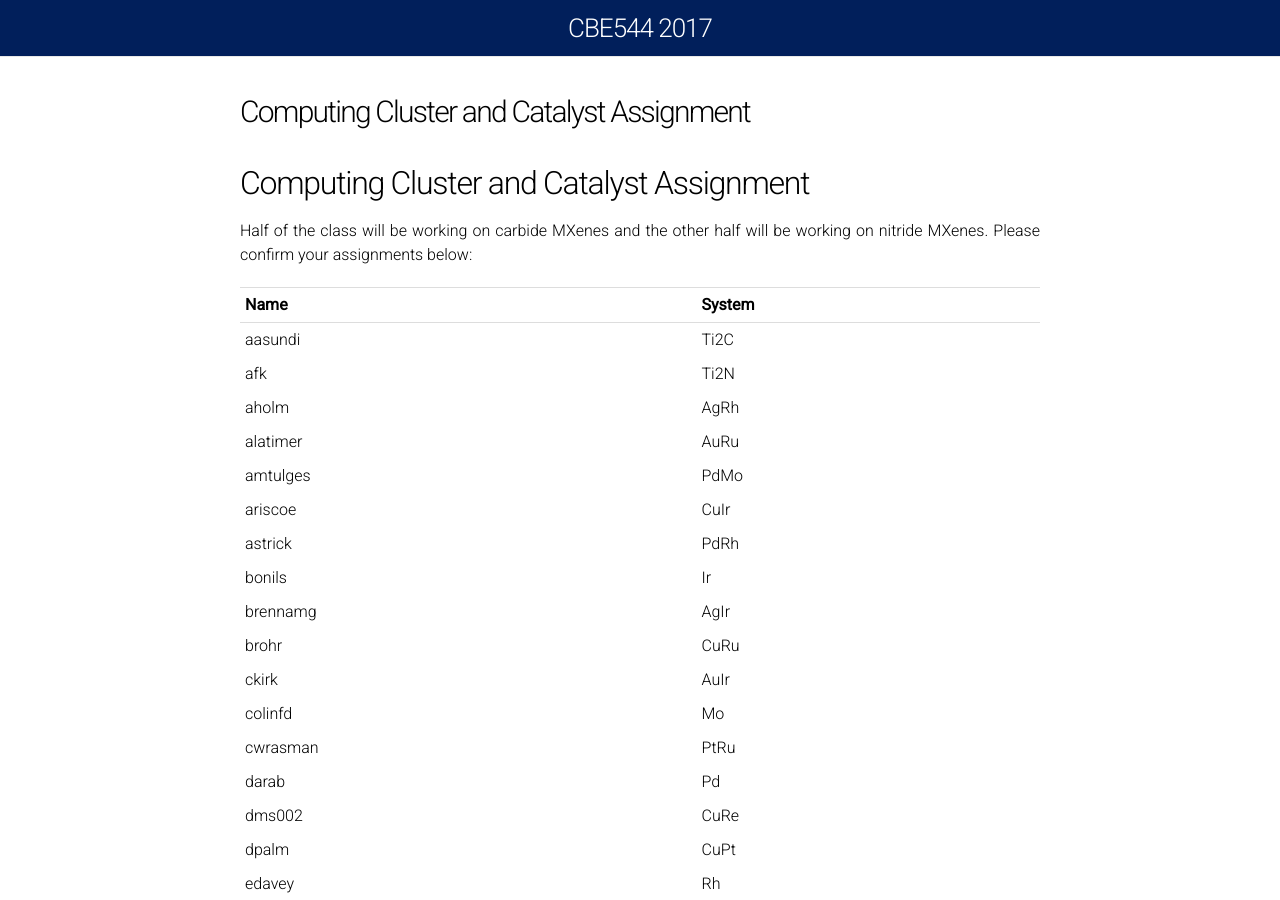
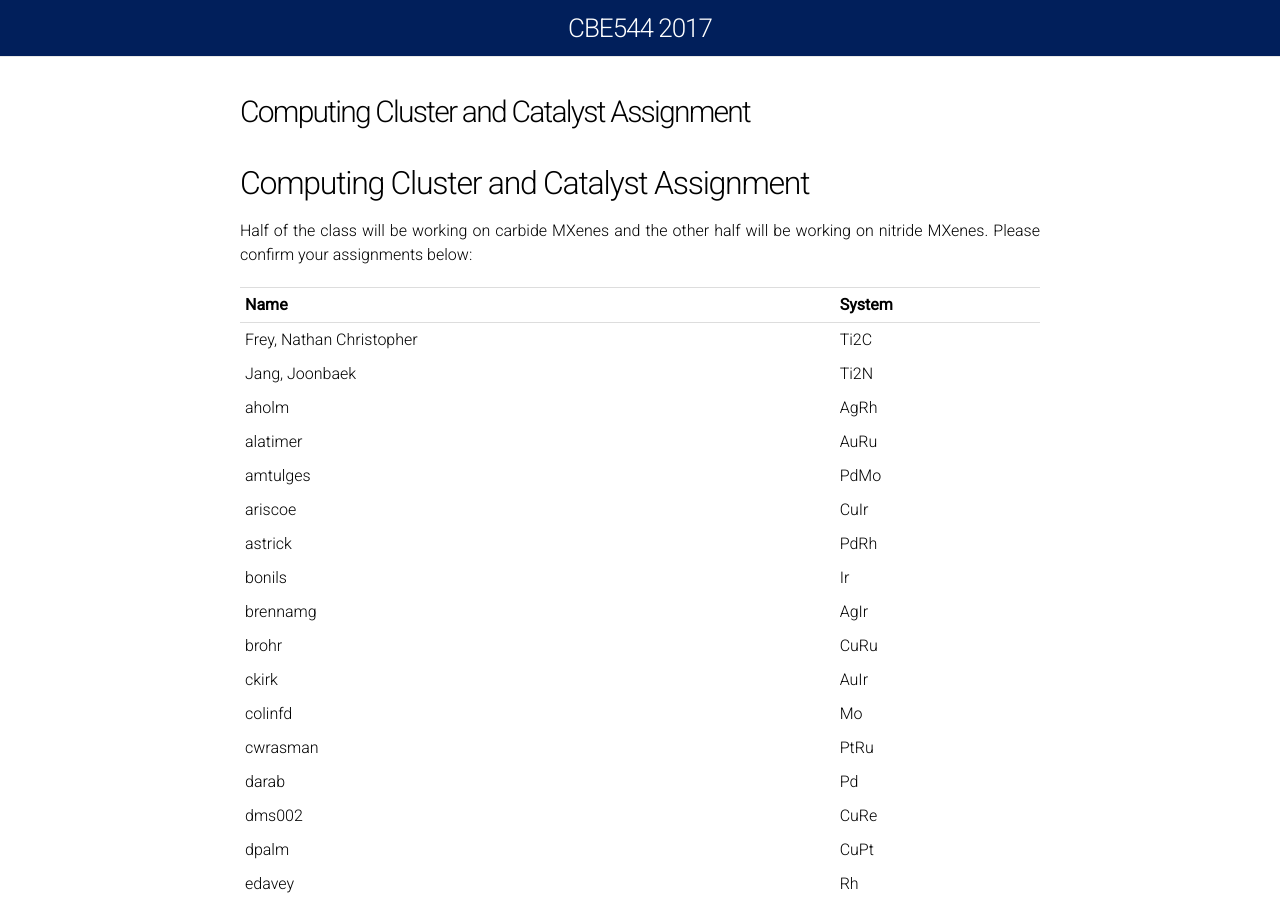
Before and after one commit to vojale/CBE544-2018.github.io, a Jekyll site: the page built from ProjectAssignments.md, in a window 1280 px wide and 900 px high. Built offline with Jekyll 4.4.1, drawn with Linux system fonts in a browser that asks for light colours; our own code applies the rules of GitHub Pages for plain Markdown files.

Commit message:
Update ProjectAssignments.md

```diff
--- a/ProjectAssignments.md
+++ b/ProjectAssignments.md
@@ -43,11 +43,11 @@ table#t01 th    {
     <th>System</th>
 </tr>
 <tr>
-    <td>aasundi</td>
+    <td>Frey, Nathan Christopher</td>
     <td>Ti2C</td>
 </tr>
 <tr>
-    <td>afk</td>
+    <td>Jang, Joonbaek </td>
     <td>Ti2N</td>
 </tr>
 <tr>
```
